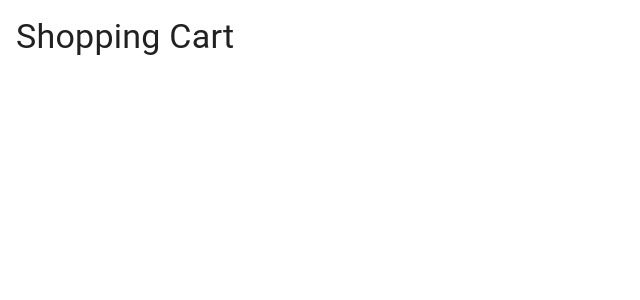
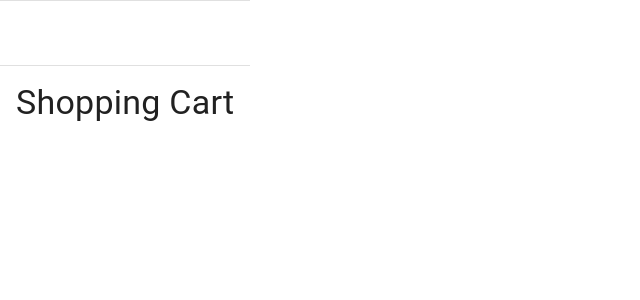
Before and after one commit to Tanaka785/OnlineStore, a React (Vite) app in the folder Frontend/: page /cart in a window 1280 px wide. Shown: the top 300 px of the page, without its empty margins (0-640 px from the left). Built offline with nearby package versions, Linux system fonts and the light colour scheme.

Commit message:
Integrate CartNavbar into ShoppingCartPage for enhanced navigation and layout structure

```diff
--- /dev/null
+++ b/Frontend/src/components/other/cartpage/CartNavbar.jsx
@@ -0,0 +1,25 @@
+import React from "react";
+import { AppBar, Box, Toolbar, Typography } from "@mui/material";
+
+function CartNavbar() {
+  return (
+    <AppBar
+      position="static"
+      sx={{
+        width: "100%",
+        borderBottom: "1px solid #e0e0e0", // Example border color
+        borderTop: "1px solid #e0e0e0", // Example border color
+        // The height is controlled by the theme customization now
+      }}
+    >
+      <Toolbar>
+        <Typography variant="h6" component="div" sx={{ flexGrow: 1 }}>
+          Your Cart
+        </Typography>
+        {/* Add other cart navigation elements here */}
+      </Toolbar>
+    </AppBar>
+  );
+}
+
+export default CartNavbar;
--- a/Frontend/src/pages/ShoppingCartPage.jsx
+++ b/Frontend/src/pages/ShoppingCartPage.jsx
@@ -1,13 +1,17 @@
 import React from "react";
 import { Box, Typography } from "@mui/material";
+import CartNavbar from "../components/other/cartpage/CartNavbar";
 
 function ShoppingCartPage() {
   return (
-    <Box sx={{ padding: 2 }}>
-      <Typography variant="h4" gutterBottom>
-        Shopping Cart
-      </Typography>
-      {/* Add shopping cart content here */}
+    <Box>
+      <CartNavbar />
+      <Box sx={{ padding: 2 }}>
+        <Typography variant="h4" gutterBottom>
+          Shopping Cart
+        </Typography>
+        {/* Add shopping cart content here */}
+      </Box>
     </Box>
   );
 }
```
